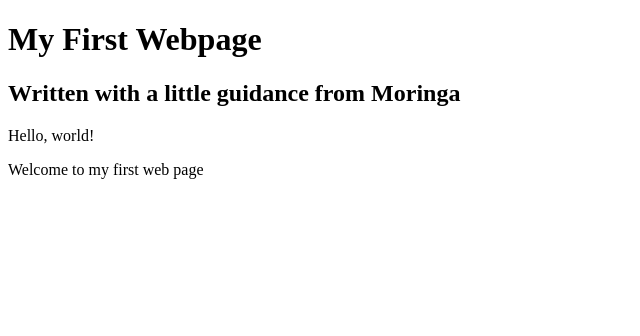
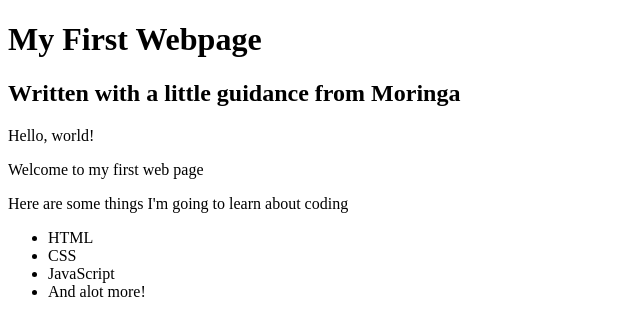
Before and after one commit to FloiceNyota/my-first-webpage, a plain HTML site: page my-first-website.html in a window 1280 px wide. Shown: the whole page, without its empty margins (0-640 px from the left). Drawn offline with Linux system fonts and the light colour scheme.

Commit message:
add list elements

```diff
--- a/my-first-website.html
+++ b/my-first-website.html
@@ -9,7 +9,15 @@
 <body>
     <h1>My First Webpage</h1>
     <h2>Written with a little guidance from Moringa</h2>
+
     <p>Hello, world!</p>
     <p>Welcome to my first web page</p>
+    <p>Here are some things I'm going to learn about coding</p>
+    <ul>
+        <li>HTML</li>
+        <li>CSS</li>
+        <li>JavaScript</li>
+        <li>And alot more!</li>
+    </ul>
 </body>
 </html>
```
